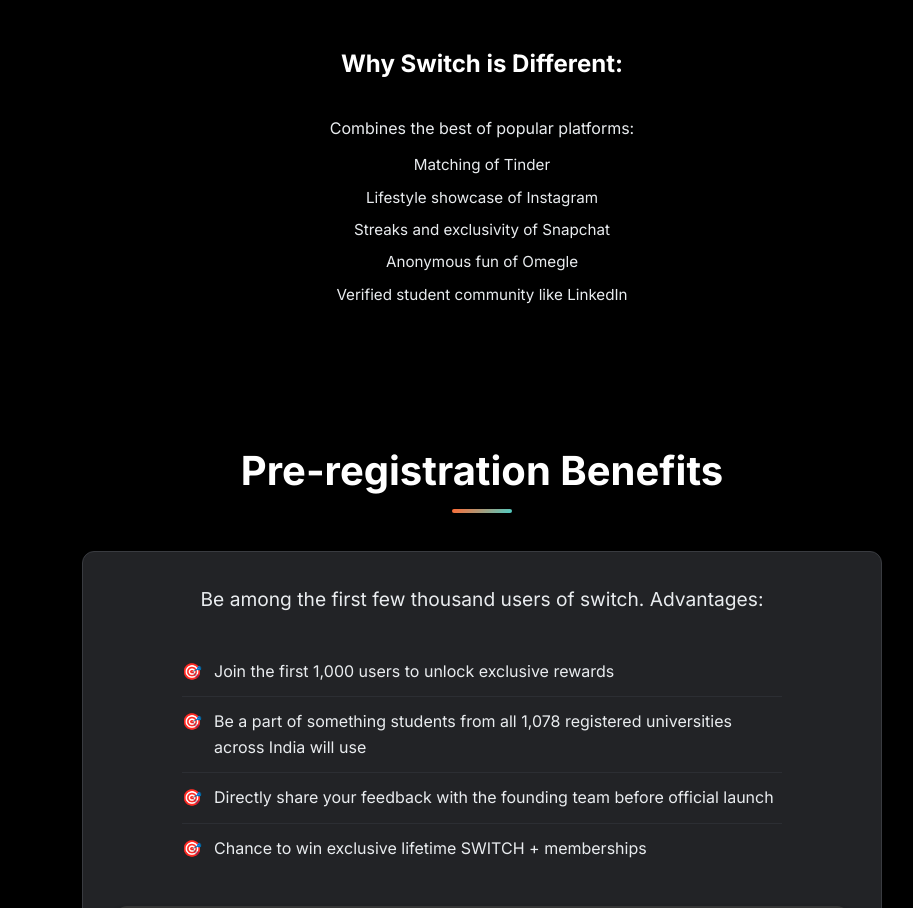
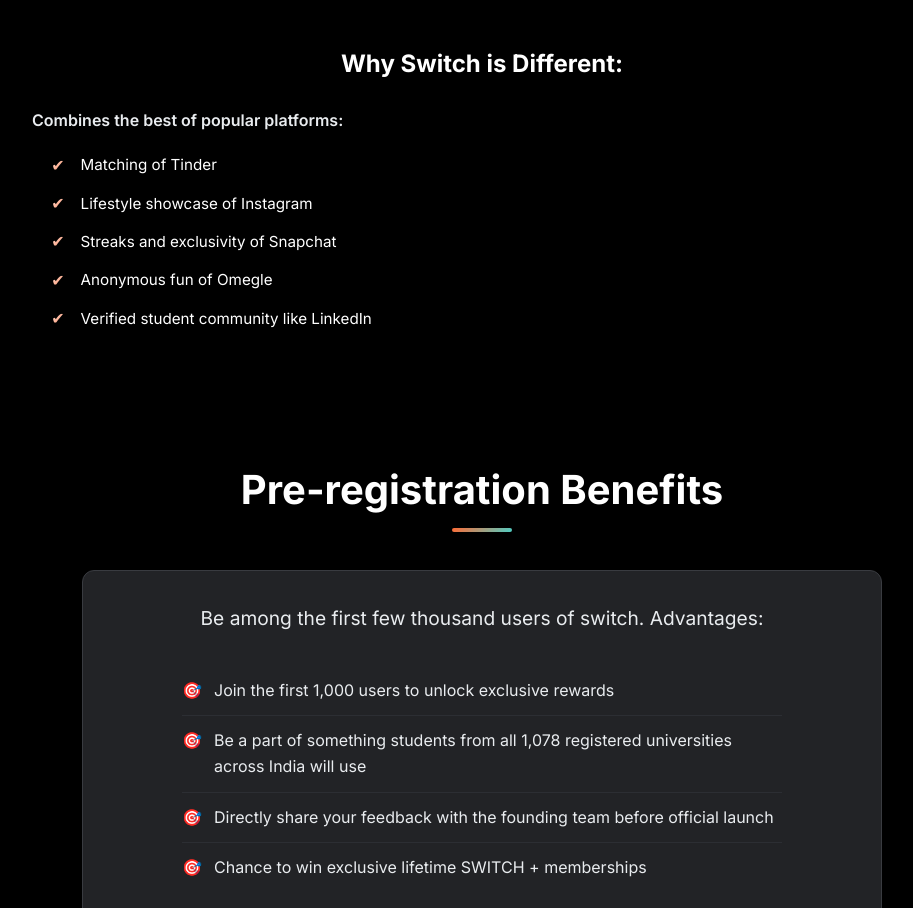
Before and after one commit to AmanKashyap0807/Switch-Landing-Page, a plain HTML site: page index.html in a window 1280 px wide. Shown: the part 1161-2069 px from the top of the page, without its empty margins (158-1071 px from the left). Drawn offline with Linux system fonts and the light colour scheme.

Commit message:
list item design and placement corrected

```diff
--- a/index.html
+++ b/index.html
@@ -102,16 +102,13 @@
 
                 <div class="why-different">
                     <h3>Why Switch is Different:</h3>
-                    <ul class="features-list">
-                        <li>Combines the best of popular platforms:
+                    <p class="list-heading">Combines the best of popular platforms:</p>
                     <ul class="platform-features">
                         <li>Matching of Tinder</li>
                         <li>Lifestyle showcase of Instagram</li>
                         <li>Streaks and exclusivity of Snapchat</li>
                         <li>Anonymous fun of Omegle</li>
                         <li>Verified student community like LinkedIn</li>
-                            </ul>
-                        </li>
                     </ul>
                 </div>
             </div>
--- a/styles.css
+++ b/styles.css
@@ -642,10 +642,12 @@ section {
     line-height: 1.6;
 }
 
+/* Update styles for the features list */
 .features-list {
     list-style: none;
     padding: 0;
-    text-align: center;
+    text-align: left;
+    /* Align text to the left */
     max-width: 600px;
     margin: 0 auto;
 }
@@ -654,23 +656,54 @@ section {
     padding: 0.5rem 0;
     position: relative;
     color: var(--gray-700);
-    display: block;
-    text-align: center;
+    display: flex;
+    /* Use flexbox for alignment */
+    align-items: center;
+    /* Vertically align items */
+    gap: 0.5rem;
+    /* Add spacing between the icon and text */
 }
 
+.features-list li::before {
+    content: '✔';
+    /* Add a tick mark icon */
+    color: var(--accent-color);
+    /* Use the accent color for the icon */
+    font-size: 1.2rem;
+    /* Adjust the size of the icon */
+    margin-right: 0.5rem;
+    /* Add spacing between the icon and text */
+}
+
+/* Update styles for the nested platform features */
 .platform-features {
     margin-top: 0.5rem;
-    margin-left: 0;
+    margin-left: 1.2rem;
+    /* Indent nested list */
     list-style: none;
     padding: 0;
-    text-align: center;
+    text-align: left;
+    /* Align text to the left */
 }
 
 .platform-features li {
-    padding: 0.25rem 0;
+    padding: 0.4rem 0;
     font-size: 0.95rem;
-    display: block;
-    text-align: center;
+    display: flex;
+    /* Use flexbox for alignment */
+    align-items: center;
+    /* Vertically align items */
+    gap: 0.5rem;
+    /* Add spacing between the icon and text */
+}
+
+.platform-features li::before {
+    content: '✔';
+    background: linear-gradient(135deg, var(--primary-white), var(--accent-color));
+    -webkit-background-clip: text;
+    -webkit-text-fill-color: transparent;
+    font-size: 1rem;
+    margin-right: 0.5rem;
 }
 
 .why-different {
@@ -1252,3 +1285,11 @@ section {
         image-rendering: crisp-edges;
     }
 }
+
+/* Heading above list */
+.list-heading {
+    font-weight: 600;
+    margin-bottom: 0.8rem;
+    color: var(--gray-700);
+    text-align: left;
+}
```
Lines whose indentation alone changed are shown as unchanged.
